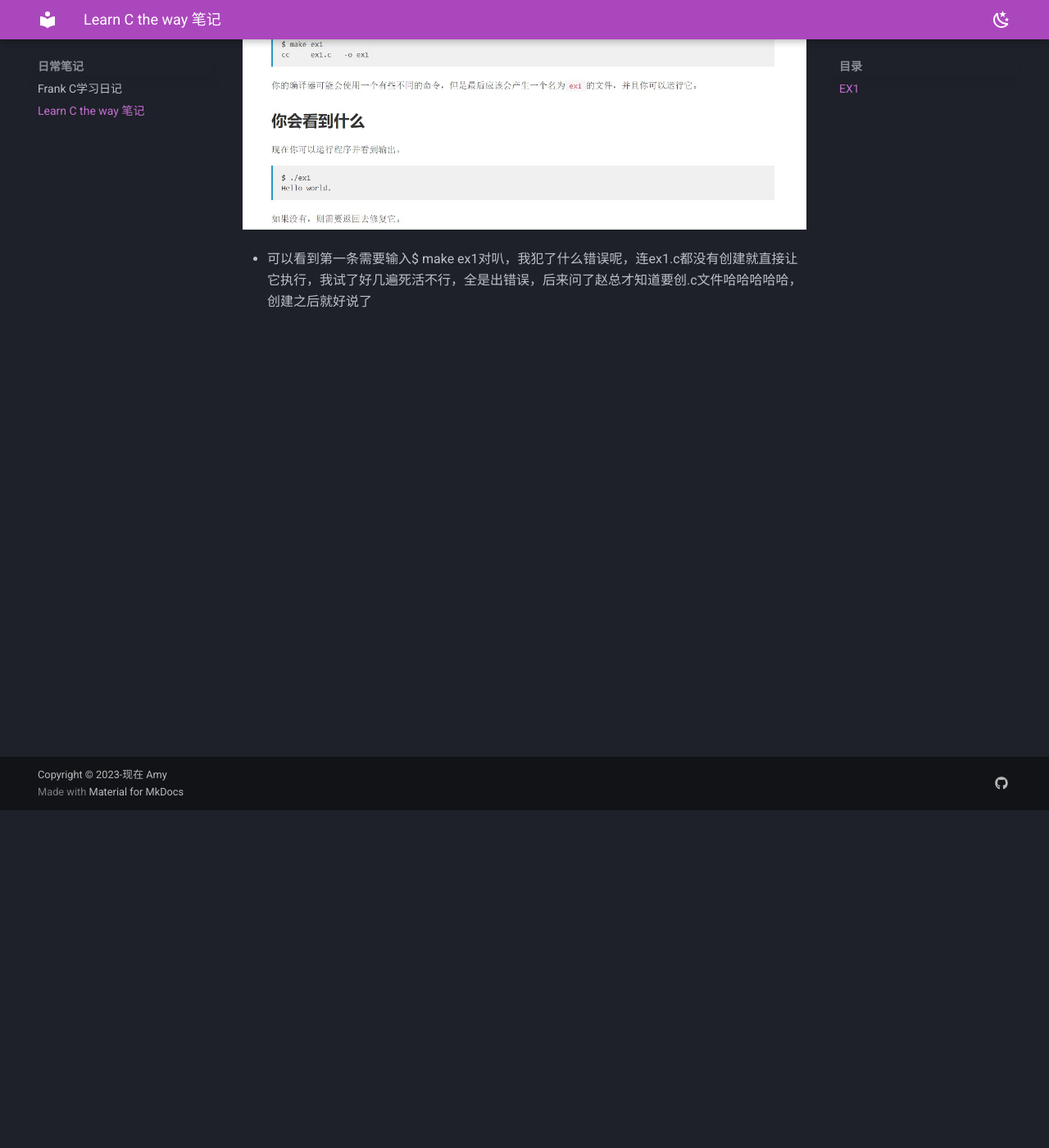
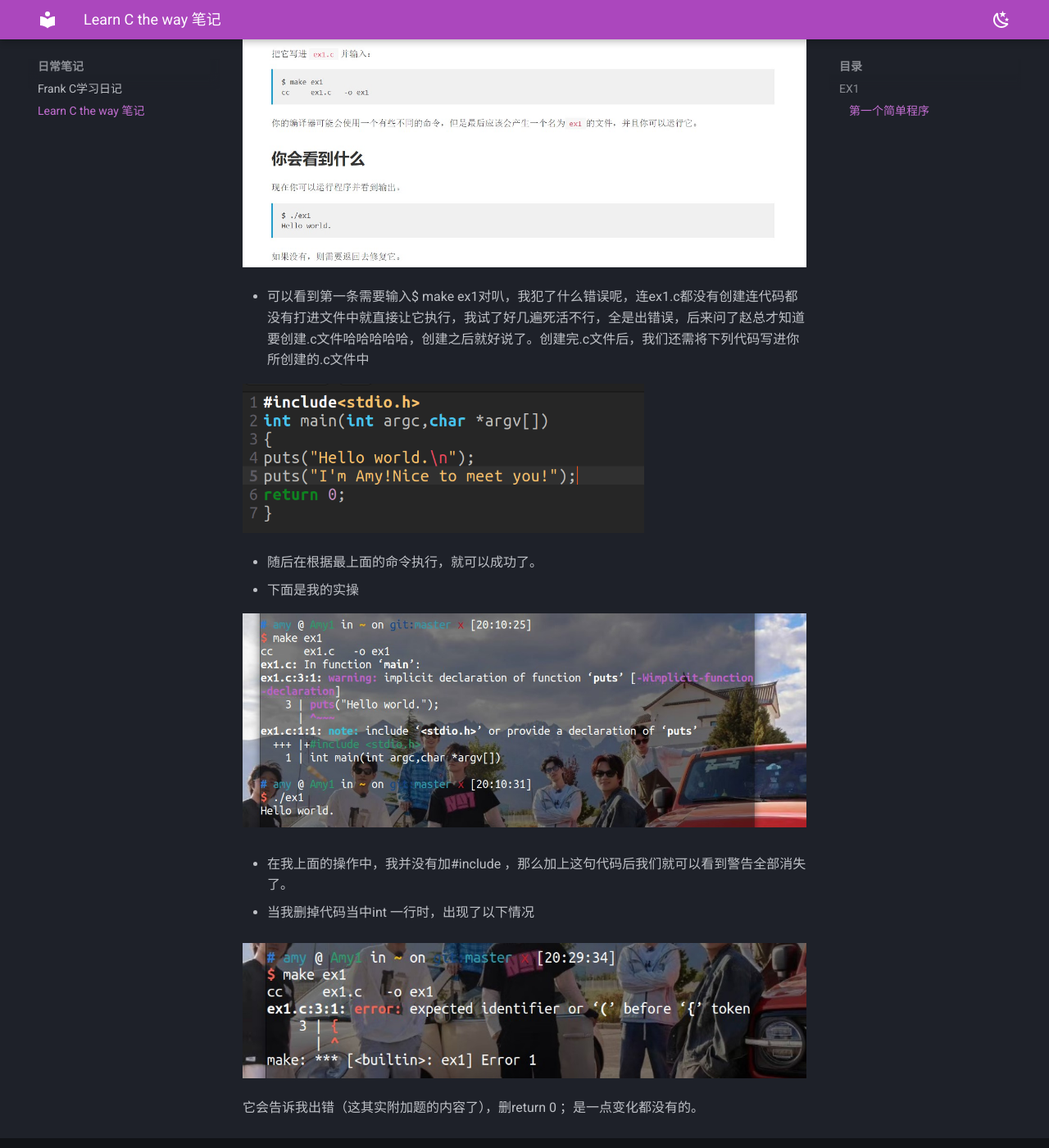
Before and after one commit to AmyWang5/Amyhhh-blog, an MkDocs documentation site: the page built from docs/AMY3/LearnC.md, in a window 1280 px wide and 1400 px high, scrolled down 412 px. Shown: the whole window at 82% size. Built offline with MkDocs 1.6.1 and Material for MkDocs 9.7.7, drawn with Linux system fonts in a browser that asks for light colours.

Commit message:
2023-12-11_13:14:24 update

```diff
--- a/docs/AMY3/LearnC.md
+++ b/docs/AMY3/LearnC.md
@@ -4,8 +4,25 @@
 
 ## EX1
 
+### 第一个简单程序
+
 - emm怎么说呢，在第一步操作的时候我好像就犯了一个比较低级的错误吧（其实也可以算经验吧
 
 ![](./pic1/ex1.1.jpg)
 
-- 可以看到第一条需要输入$ make ex1对叭，我犯了什么错误呢，连ex1.c都没有创建就直接让它执行，我试了好几遍死活不行，全是出错误，后来问了赵总才知道要创.c文件哈哈哈哈哈，创建之后就好说了
+- 可以看到第一条需要输入$ make ex1对叭，我犯了什么错误呢，连ex1.c都没有创建连代码都没有打进文件中就直接让它执行，我试了好几遍死活不行，全是出错误，后来问了赵总才知道要创建.c文件哈哈哈哈哈，创建之后就好说了。创建完.c文件后，我们还需将下列代码写进你所创建的.c文件中
+
+![](./pic1/ex1.11.jpg)
+
+- 随后在根据最上面的命令执行，就可以成功了。
+- 下面是我的实操
+
+![](./pic1/ex1（1）.jpg)
+
+- 在我上面的操作中，我并没有加#include <stdio.h>，那么加上这句代码后我们就可以看到警告全部消失了。
+
+- 当我删掉代码当中int 一行时，出现了以下情况
+
+![](./pic1/删int.jpg)
+
+它会告诉我出错（这其实附加题的内容了），删return 0 ；是一点变化都没有的。
```
Also changed, not shown: docs/AMY3/pic1/ex1.11.jpg (added).
